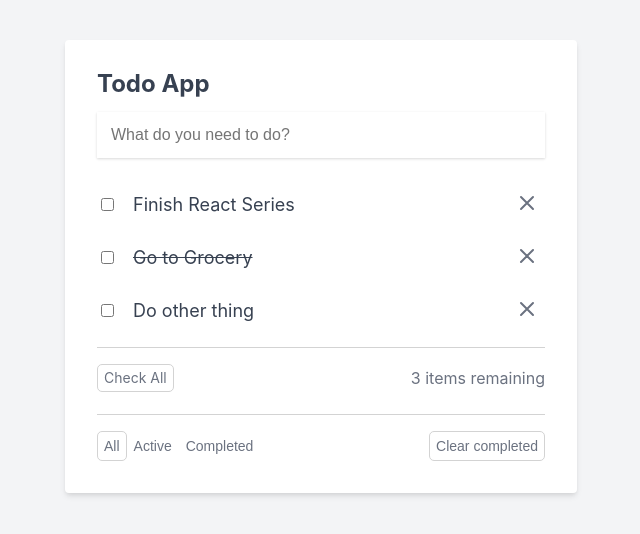
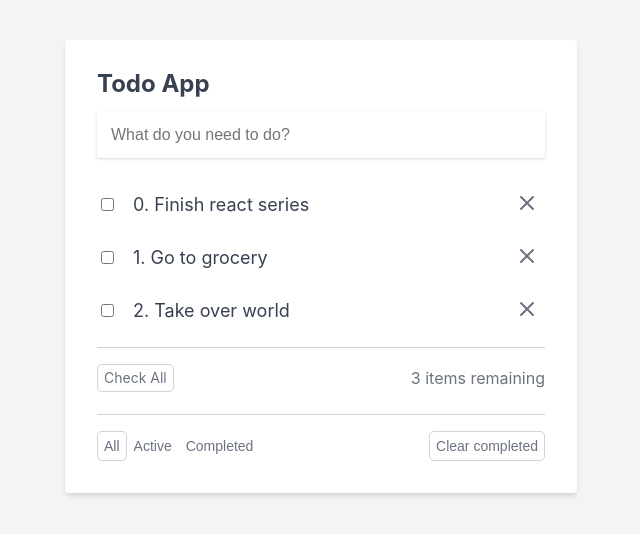
Before and after one commit to Zetskyi/lc-react, a React (Create React App) app: page / in a window 1280 px wide. Shown: the top 534 px of the page, without its empty margins (319-959 px from the left). Built offline with nearby package versions, Linux system fonts and the light colour scheme.

Commit message:
ep 3 class based components vs functional components, useState hook, loop through items

```diff
--- a/src/components/App.jsx
+++ b/src/components/App.jsx
@@ -1,7 +1,26 @@
 import '../reset.css';
 import '../App.css';
+import {useState} from "react";
 
 function App() {
+    const [todos, setTodos] = useState([
+        {
+            id: 1,
+            title: 'Finish react series',
+            'isComplete': false
+        },
+        {
+            id: 2,
+            title: 'Go to grocery',
+            'isComplete': false
+        },
+        {
+            id: 3,
+            title: 'Take over world',
+            'isComplete': false
+        },
+    ]);
+
     return (
         <div className="todo-app-container">
             <div className="todo-app">
@@ -15,10 +34,11 @@
                 </form>
 
                 <ul className="todo-list">
+                    {todos.map((todo, index) => (
                         <li className="todo-item-container">
                             <div className="todo-item">
                                 <input type="checkbox" />
-                            <span className="todo-item-label">Finish React Series</span>
+                                <span className="todo-item-label">{index}. {todo.title}</span>
                                 {/* <input type="text" className="todo-item-input" value="Finish React Series" /> */}
                             </div>
                             <button className="x-button">
@@ -37,52 +57,7 @@
                                 </svg>
                             </button>
                         </li>
-                    <li className="todo-item-container">
-                        <div className="todo-item">
-                            <input type="checkbox" />
-                            <span className="todo-item-label line-through">
-                Go to Grocery
-              </span>
-                            {/* <input type="text" className="todo-item-input" value="Go to Grocery" /> */}
-                        </div>
-                        <button className="x-button">
-                            <svg
-                                className="x-button-icon"
-                                fill="none"
-                                viewBox="0 0 24 24"
-                                stroke="currentColor"
-                            >
-                                <path
-                                    strokeLinecap="round"
-                                    strokeLinejoin="round"
-                                    strokeWidth={2}
-                                    d="M6 18L18 6M6 6l12 12"
-                                />
-                            </svg>
-                        </button>
-                    </li>
-                    <li className="todo-item-container">
-                        <div className="todo-item">
-                            <input type="checkbox" />
-                            <span className="todo-item-label">Do other thing</span>
-                            {/* <input type="text" className="todo-item-input" value="Do other thing /> */}
-                        </div>
-                        <button className="x-button">
-                            <svg
-                                className="x-button-icon"
-                                fill="none"
-                                viewBox="0 0 24 24"
-                                stroke="currentColor"
-                            >
-                                <path
-                                    strokeLinecap="round"
-                                    strokeLinejoin="round"
-                                    strokeWidth={2}
-                                    d="M6 18L18 6M6 6l12 12"
-                                />
-                            </svg>
-                        </button>
-                    </li>
+                    ))}
                 </ul>
 
                 <div className="check-all-container">
--- /dev/null
+++ b/src/components/AppClass.jsx
@@ -0,0 +1,94 @@
+import '../reset.css';
+import '../App.css';
+import React, {Component} from "react";
+
+export default class AppClass extends Component {
+    constructor(props) {
+        super(props);
+
+        this.state = {
+            todos: [
+                {
+                    id: 1,
+                    title: 'Finish react series',
+                    'isComplete': false
+                },
+                {
+                    id: 2,
+                    title: 'Go to grocery',
+                    'isComplete': false
+                },
+                {
+                    id: 3,
+                    title: 'Take over world',
+                    'isComplete': false
+                },
+            ]
+        }
+    }
+
+    render() {
+        return (
+            <div className="todo-app-container">
+                <div className="todo-app">
+                    <h2>Todo App</h2>
+                    <form action="#">
+                        <input
+                            type="text"
+                            className="todo-input"
+                            placeholder="What do you need to do?"
+                        />
+                    </form>
+
+                    <ul className="todo-list">
+                        {this.state.todos.map((todo, index) => (
+                            <li className="todo-item-container">
+                                <div className="todo-item">
+                                    <input type="checkbox" />
+                                    <span className="todo-item-label">{index}. {todo.title}</span>
+                                    {/* <input type="text" className="todo-item-input" value="Finish React Series" /> */}
+                                </div>
+                                <button className="x-button">
+                                    <svg
+                                        className="x-button-icon"
+                                        fill="none"
+                                        viewBox="0 0 24 24"
+                                        stroke="currentColor"
+                                    >
+                                        <path
+                                            strokeLinecap="round"
+                                            strokeLinejoin="round"
+                                            strokeWidth={2}
+                                            d="M6 18L18 6M6 6l12 12"
+                                        />
+                                    </svg>
+                                </button>
+                            </li>
+                        ))}
+                    </ul>
+
+                    <div className="check-all-container">
+                        <div>
+                            <div className="button">Check All</div>
+                        </div>
+
+                        <span>3 items remaining</span>
+                    </div>
+
+                    <div className="other-buttons-container">
+                        <div>
+                            <button className="button filter-button filter-button-active">
+                                All
+                            </button>
+                            <button className="button filter-button">Active</button>
+                            <button className="button filter-button">Completed</button>
+                        </div>
+                        <div>
+                            <button className="button">Clear completed</button>
+                        </div>
+                    </div>
+                </div>
+            </div>
+        );
+    }
+}
--- a/src/index.js
+++ b/src/index.js
@@ -1,13 +1,13 @@
 import React from 'react';
 import ReactDOM from 'react-dom/client';
 import './index.css';
-import App from './components/App';
+import AppClass from './components/AppClass';
 import reportWebVitals from './reportWebVitals';
 
 const root = ReactDOM.createRoot(document.getElementById('root'));
 root.render(
   <React.StrictMode>
-    <App />
+    <AppClass />
   </React.StrictMode>
 );
 
```
Lines whose indentation alone changed are shown as unchanged.
